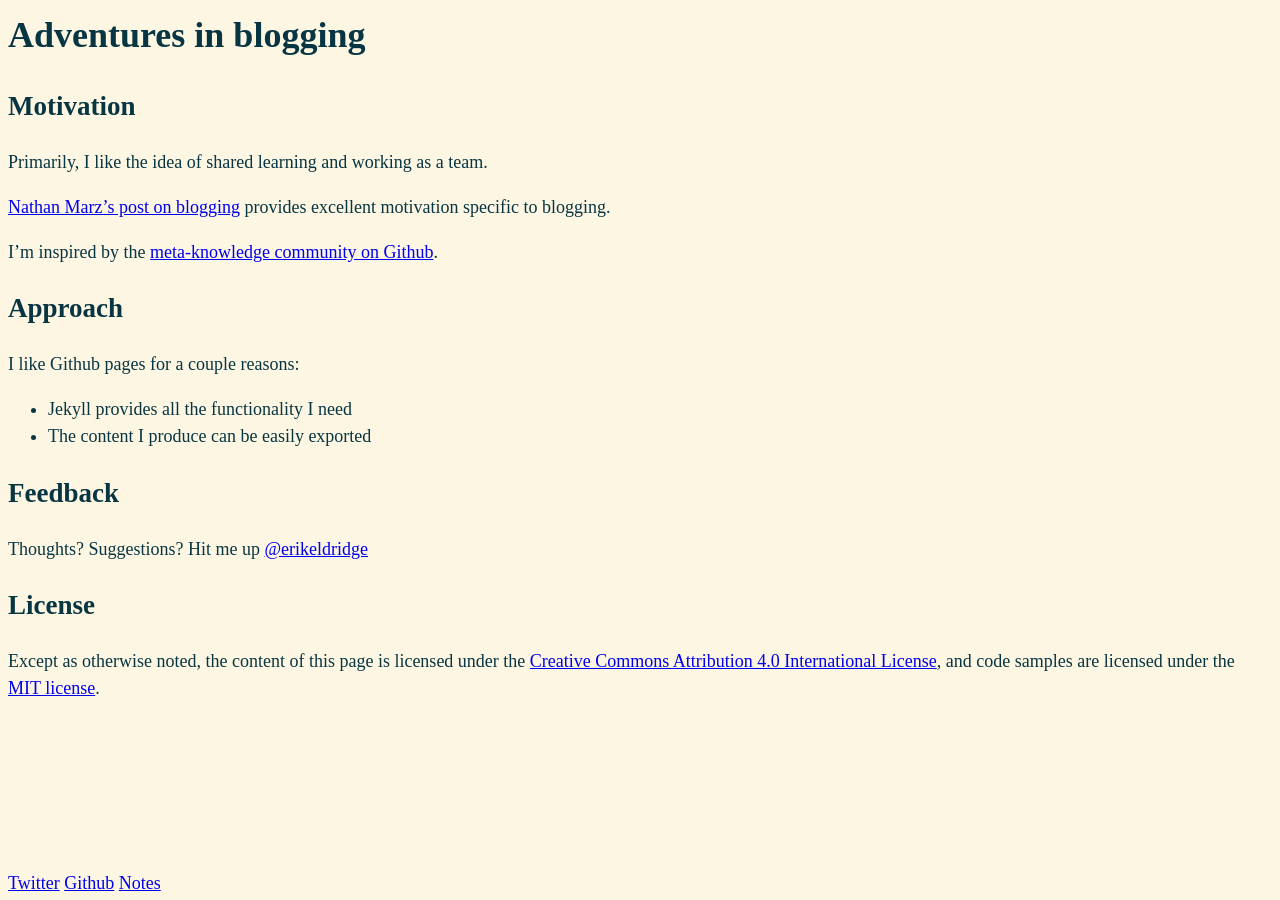
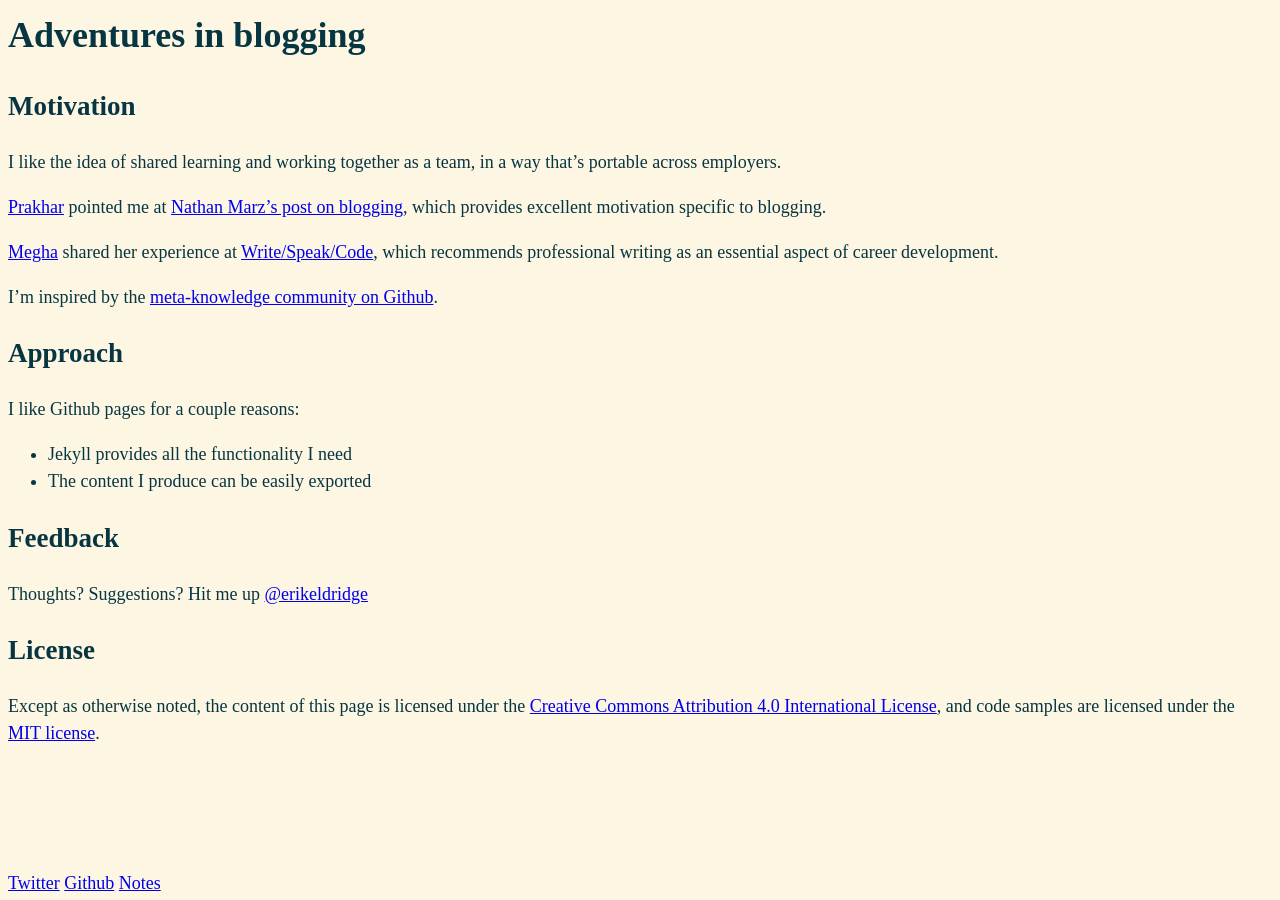
Before and after one commit to erikeldridge/erikeldridge.github.com, a Jekyll site: the page built from _posts/2017-07-23-blog.md, in a window 1280 px wide. Built offline with Jekyll 4.4.1, drawn with Linux system fonts in a browser that asks for light colours.

Commit message:
Credit Megha and write/speak/code in blog motivation

```diff
--- a/_posts/2017-07-23-blog.md
+++ b/_posts/2017-07-23-blog.md
@@ -1,17 +1,18 @@
 ---
 title: Adventures in blogging
 date: 2017-07-23 00:00:00 Z
-tags:
-- blog
+tags: blog writing team
 layout: post
 ---
 
 
 ## Motivation
 
-Primarily, I like the idea of shared learning and working as a team.
+I like the idea of shared learning and working together as a team, in a way that's portable across employers.
 
-[Nathan Marz's post on blogging](http://nathanmarz.com/blog/you-should-blog-even-if-you-have-no-readers.html) provides excellent motivation specific to blogging.
+[Prakhar](https://github.com/prakhar1989) pointed me at [Nathan Marz's post on blogging](http://nathanmarz.com/blog/you-should-blog-even-if-you-have-no-readers.html), which provides excellent motivation specific to blogging.
+
+[Megha](https://twitter.com/megha) shared her experience at [Write/Speak/Code](http://www.writespeakcode.com/), which recommends professional writing as an essential aspect of career development.
 
 I'm inspired by the [meta-knowledge community on Github](https://github.com/RichardLitt/meta-knowledge).
 
```
